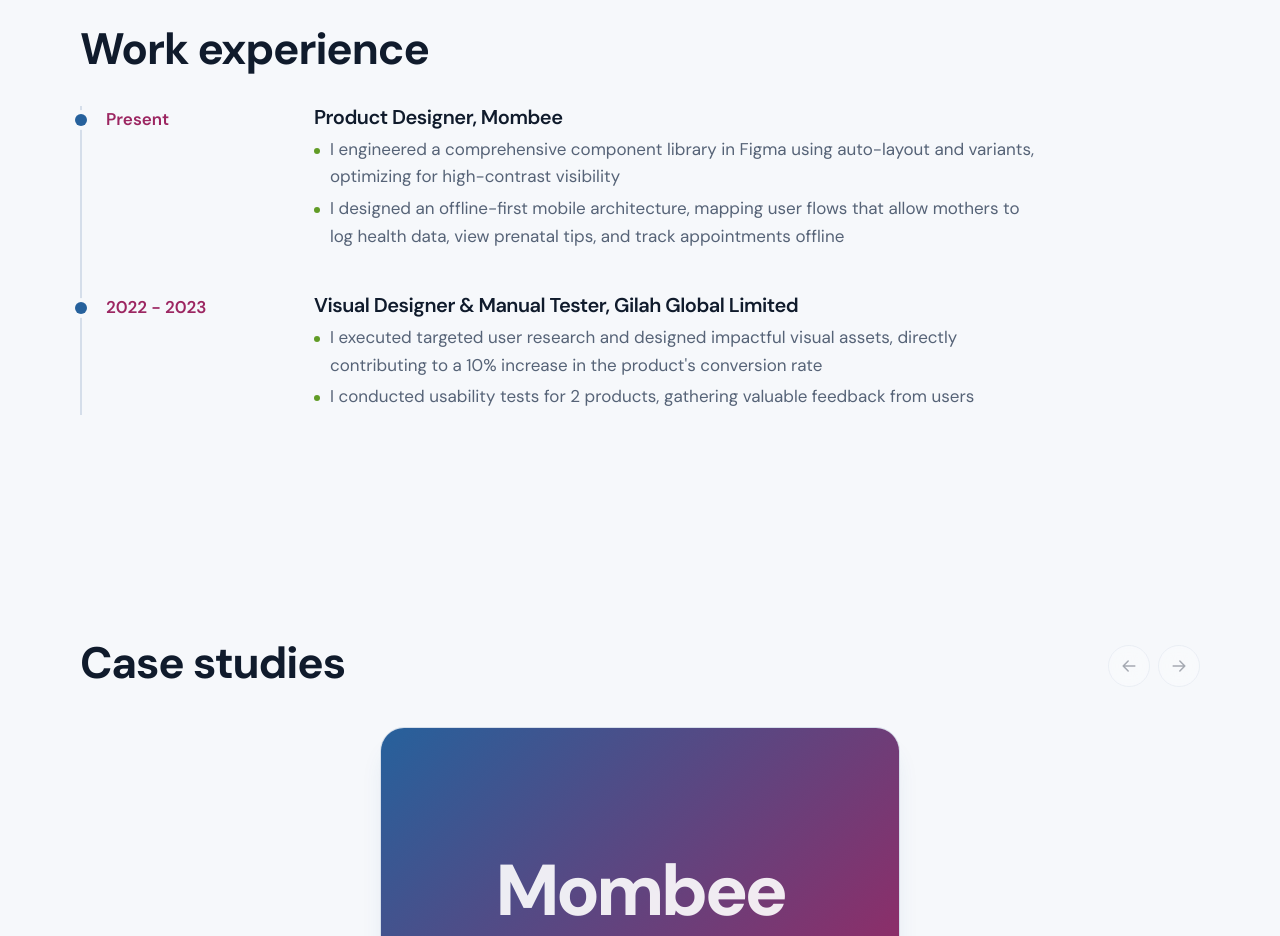
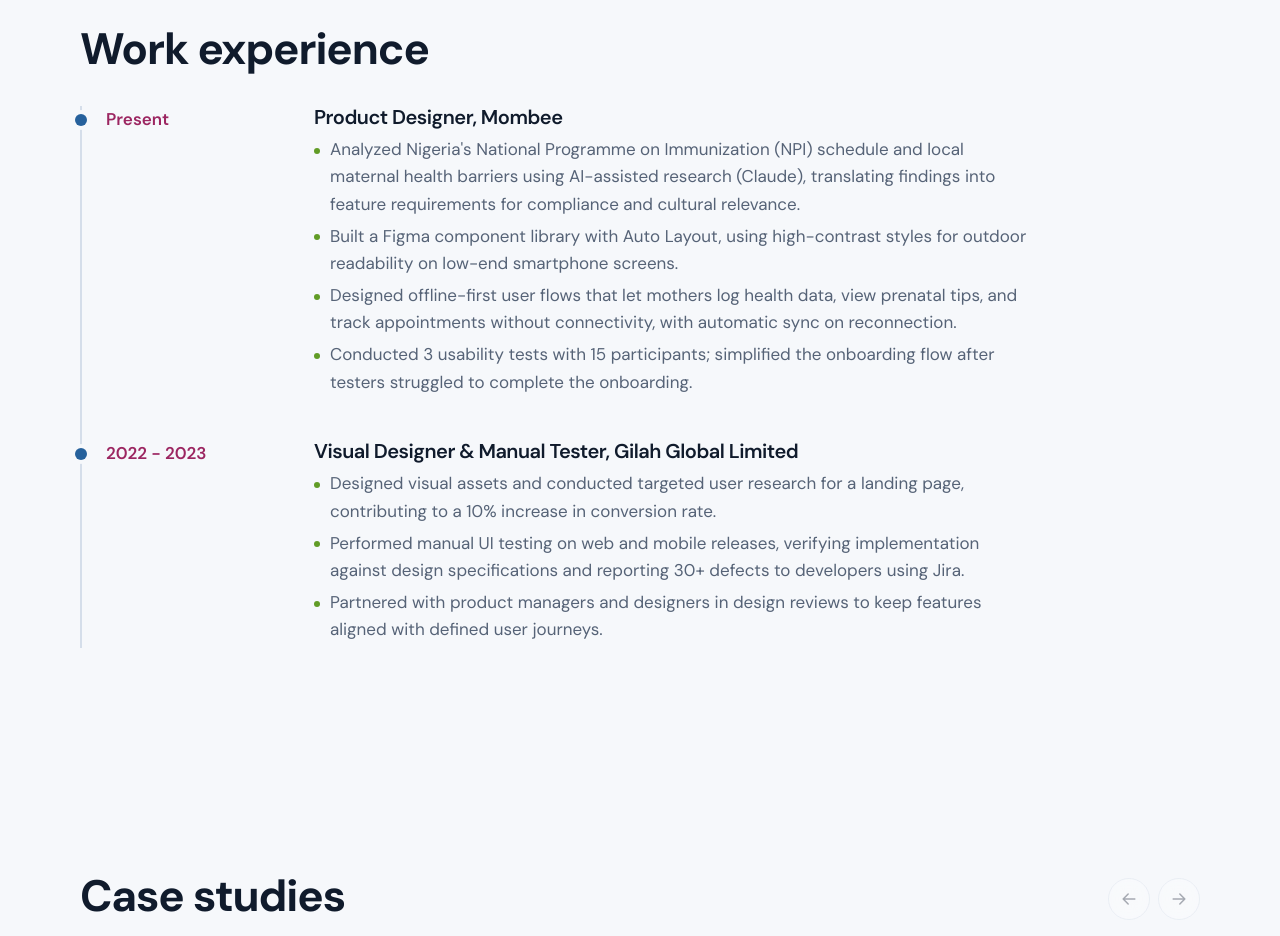
Before and after one commit to evans-oshoakpeme/portfolio-v2, a Next.js app: page / in a window 1280 px wide. Shown: the part 1600-2536 px from the top of the page. Built offline with nearby package versions, Linux system fonts and the light colour scheme.

Commit message:
content updates

```diff
--- a/data/content.ts
+++ b/data/content.ts
@@ -32,8 +32,8 @@ export const profile = {
 };
 
 export const experience: Job[] = [
-  { role: "Product Designer", company: "Mombee", period: "Present", points: ["I engineered a comprehensive component library in Figma using auto-layout and variants, optimizing  for  high-contrast  visibility", "I designed an offline-first mobile architecture, mapping user flows that allow mothers to log health data, view prenatal tips, and track appointments offline"] },
-  { role: "Visual Designer & Manual Tester", company: "Gilah Global Limited", period: "2022 - 2023", points: ["I  executed  targeted  user  research  and  designed  impactful  visual  assets,  directly contributing to a 10% increase in the product's conversion rate", "I conducted usability tests for 2 products, gathering valuable feedback from users"] },
+  { role: "Product Designer", company: "Mombee", period: "Present", points: ["Analyzed Nigeria's National Programme on Immunization (NPI) schedule and local maternal health barriers using AI-assisted research (Claude), translating findings into feature requirements for compliance and cultural relevance.", "Built a Figma component library with Auto Layout, using high-contrast styles for outdoor readability on low-end smartphone screens.", "Designed offline-first user flows that let mothers log health data, view prenatal tips, and track appointments without connectivity, with automatic sync on reconnection.", "Conducted 3 usability tests with 15 participants; simplified the onboarding flow after testers struggled to complete the onboarding."] },
+  { role: "Visual Designer & Manual Tester", company: "Gilah Global Limited", period: "2022 - 2023", points: ["Designed visual assets and conducted targeted user research for a landing page, contributing to a 10% increase in conversion rate.", "Performed manual UI testing on web and mobile releases, verifying implementation against design specifications and reporting 30+ defects to developers using Jira.", "Partnered with product managers and designers in design reviews to keep features aligned with defined user journeys."] },
   /*{ role: "UI/UX Designer", company: "Kobo Studio", period: "2019 - 2021", points: ["Delivered web and mobile work for 12 clients across retail and logistics.", "Introduced a shared prototyping workflow with developers."] },*/
 ];
 
```
